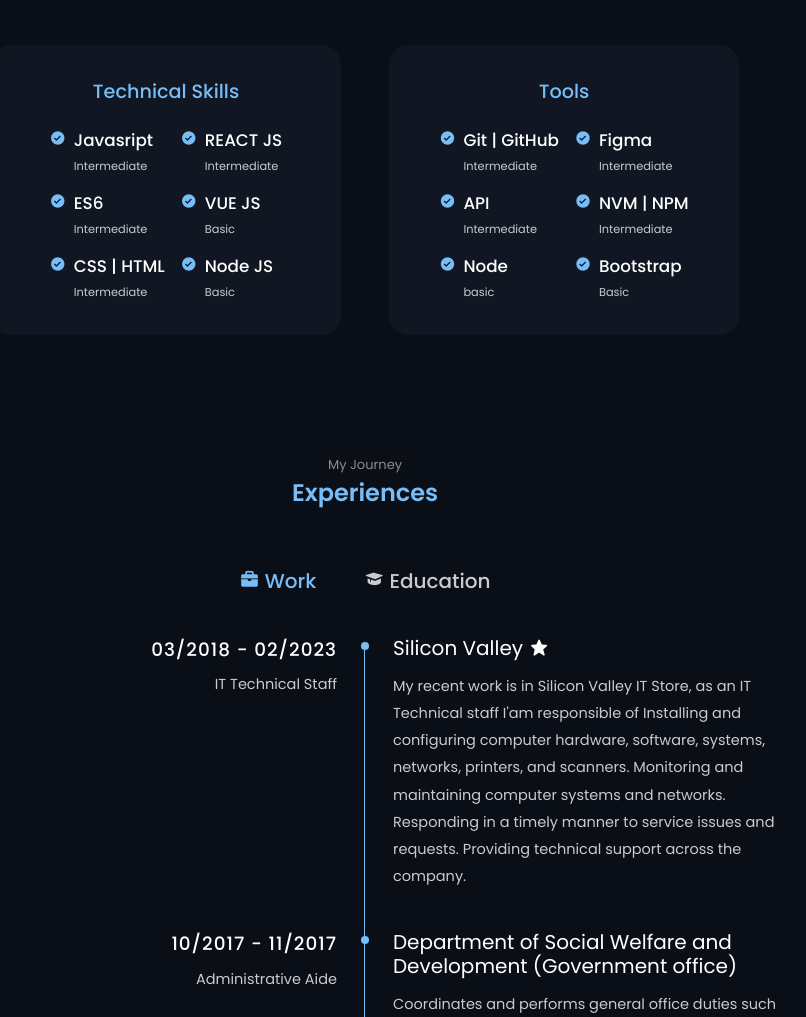
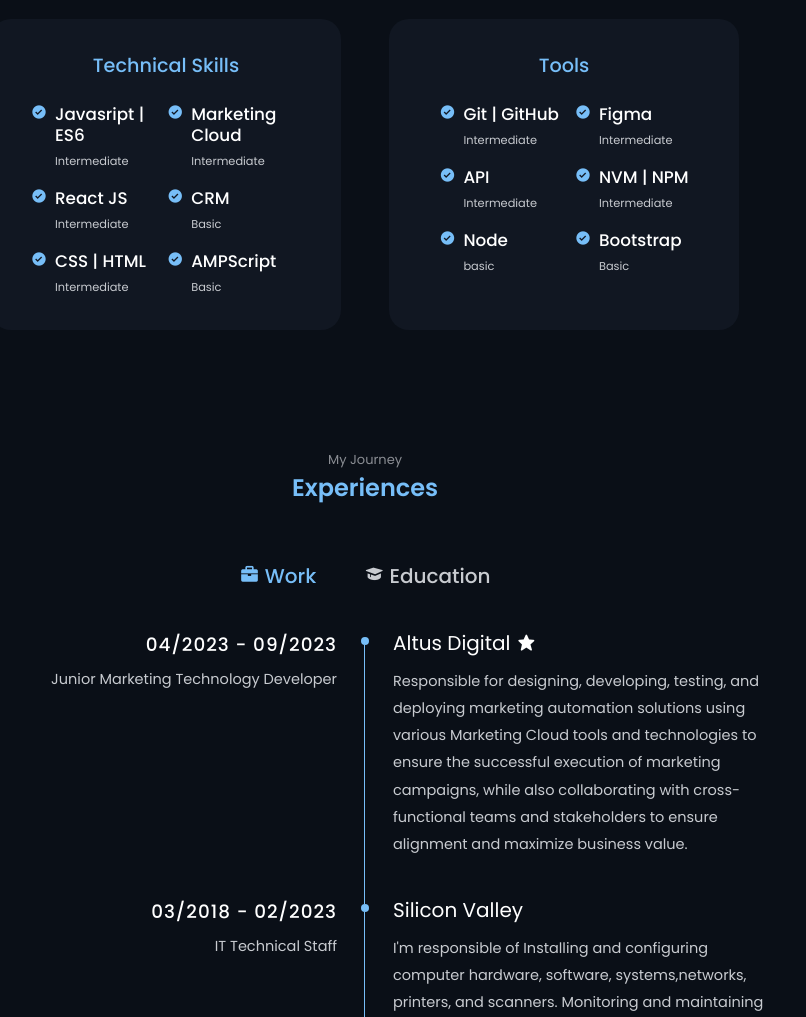
Before and after one commit to Jon20-Webdev/portfolio-main, a plain HTML site: page index.html in a window 1280 px wide. Shown: the part 1783-2800 px from the top of the page, without its empty margins (275-1081 px from the left). Drawn offline with nearby package versions, Linux system fonts and the light colour scheme.

Commit message:
Updated Status

```diff
--- a/index.html
+++ b/index.html
@@ -18,7 +18,7 @@
 		<link rel="stylesheet" href="assets/css/styles.css" />
 
 		<script src="assets/js/main.js" defer></script>
-		<title>Portfolio - Jon Palencia</title>
+		<title>Jon Palencia - Portfolio</title>
 	</head>
 	<body id="body">
 		<!--=============== HEADER ===============-->
@@ -96,11 +96,11 @@
 					<div class="home__data">
 						<span class="home__greeting">Hello, I'm</span>
 						<h1 class="home__name">Jon Palencia</h1>
-						<h3 class="home__education">Web Developer</h3>
+						<h3 class="home__education">Web Developer | Salesforce Marketing Cloud Specialist</h3>
 						<div class="home__buttons">
 							<a
 								download=""
-								href="assets/pdf/my-resume.pdf"
+								href="assets/pdf/JonPalencia_CV.pdf"
 								class="button button--ghost"
 								>Resume</a
 							>
@@ -158,8 +158,8 @@
 						<div class="about__info">
 						</div>
 						<p class="about__description">
-							I am a passionate Web Developer with 5 years' relevant experience in IT industry field. Recently I pivoted my career from IT Technical staff to Web Development. I decided to go above and beyond my skill-set for self development.</br></br>
-							In my journey to Web Development I always have the urge and determination to enhance my skills and knowledge to be more and more better by implementing a Project driven journey. <br><br>
+							I am a passionate Developer. Experienced Salesforce Marketing Cloud Specialist in designing and implementing customer journeys, email marketing, automation, and analytics. </br></br>
+							In my journey to Web Development I always have the urge and determination to enhance my skills and knowledge to be more and better by implementing a Project driven journey. <br><br>
 
 							Skilled in conceptualizing designing and development, containing logical solutions to business problems.
 						</p>
@@ -180,7 +180,7 @@
 								<div class="skills__data">
 									<i class="bx bxs-check-circle"></i>
 									<div>
-										<h3 class="skills__name">Javasript</h3>
+										<h3 class="skills__name">Javasript | ES6</h3>
 										<span class="skills__level">Intermediate</span>
 									</div>
 								</div>
@@ -188,7 +188,7 @@
 								<div class="skills__data">
 									<i class="bx bxs-check-circle"></i>
 									<div>
-										<h3 class="skills__name">ES6</h3>
+										<h3 class="skills__name">React JS</h3>
 										<span class="skills__level">Intermediate</span>
 									</div>
 								</div>
@@ -205,7 +205,7 @@
 								<div class="skills__data">
 									<i class="bx bxs-check-circle"></i>
 									<div>
-										<h3 class="skills__name">REACT JS</h3>
+										<h3 class="skills__name">Marketing Cloud</h3>
 										<span class="skills__level">Intermediate</span>
 									</div>
 								</div>
@@ -213,7 +213,7 @@
 								<div class="skills__data">
 									<i class="bx bxs-check-circle"></i>
 									<div>
-										<h3 class="skills__name">VUE JS</h3>
+										<h3 class="skills__name">CRM</h3>
 										<span class="skills__level">Basic</span>
 									</div>
 								</div>
@@ -221,7 +221,7 @@
 								<div class="skills__data">
 									<i class="bx bxs-check-circle"></i>
 									<div>
-										<h3 class="skills__name">Node JS</h3>
+										<h3 class="skills__name">AMPScript</h3>
 										<span class="skills__level">Basic</span>
 									</div>
 								</div>
@@ -321,6 +321,30 @@
 								<div class="experience__dot__mobile"></div>
 								<div class="experience__data">
 									<div class="experience__calendar">
+										<h2>04/2023 - 09/2023</h2>
+										<p>Junior Marketing Technology Developer</p>
+									</div>
+
+									<div class="experience__separate">
+										<span class="experience__rounder"></span>
+										<span class="experience__line"></span>
+									</div>
+									<div>
+										<h3 class="experience__title">
+											Altus Digital <i class="bx bxs-star"></i>
+										</h3>
+										<span class="experience__subtitle">
+											Responsible for designing, developing, testing, and deploying marketing automation solutions using various Marketing Cloud tools and technologies to ensure the successful execution of marketing campaigns, while also collaborating with cross-functional teams and stakeholders to ensure alignment and maximize business value.
+										</span>
+									</div>
+								</div>
+							</div>
+
+							<!--=============== EXPERIENCE 2 ===============-->
+							<div class="experience__data__container">
+								<div class="experience__dot__mobile"></div>
+								<div class="experience__data">
+									<div class="experience__calendar">
 										<h2>03/2018 - 02/2023</h2>
 										<p>IT Technical Staff</p>
 									</div>
@@ -331,16 +355,16 @@
 									</div>
 									<div>
 										<h3 class="experience__title">
-											Silicon Valley <i class="bx bxs-star"></i>
+											Silicon Valley
 										</h3>
 										<span class="experience__subtitle">
-											My recent work is in Silicon Valley IT Store, as an IT Technical staff I'am responsible of Installing and configuring computer hardware, software, systems, networks, printers, and scanners. Monitoring and maintaining computer systems and networks. Responding in a timely manner to service issues and requests. Providing technical support across the company.
+											I'm responsible of Installing and configuring computer hardware, software, systems,networks, printers, and scanners. Monitoring and maintaining computer systems and networks. Responding in a timely manner to service issues and requests. Providing technical support across the company.
 										</span>
 									</div>
 								</div>
 							</div>
 
-							<!--=============== EXPERIENCE 2 ===============-->
+							<!--=============== EXPERIENCE 3 ===============-->
 							<div class="experience__data__container">
 								<div class="experience__dot__mobile"></div>
 								<div class="experience__data">
@@ -365,7 +389,7 @@
 								</div>
 							</div>
 
-							<!--=============== EXPERIENCE 3 ===============-->
+							<!--=============== EXPERIENCE 4 ===============-->
 							<div class="experience__data__container">
 								<div class="experience__dot__mobile"></div>
 								<div class="experience__data">
@@ -484,6 +508,11 @@
 							</div>
 						</div>
 
+						<!-- New Container -->
+
+
+						<!-- New Container -->
+
 						<div class="services__card">
 							<h3 class="service__title">
 								Frameworks React JS
@@ -536,7 +565,7 @@
 
 						<div class="services__card">
 							<h3 class="service__title">
-								Responsive web design
+								Marketing Cloud Specialist
 							</h3>
 							<span class="services__button"
 								>See More
@@ -550,7 +579,7 @@
 										Responsive design
 									</h3>
 									<p class="services__modal-description">
-										Designing and developing websites applications that provide an optimal user experience across all devices, including:
+										Designing, developing, testing, and deploying marketing automation solutions using various Marketing Cloud tools and technologies to ensure the successful execution of marketing campaigns, while also collaborating with cross-functional teams and stakeholders to ensure alignment and maximize business value.
 									</p>
 
 									<ul class="services__modal-list">
@@ -558,27 +587,27 @@
 											<i
 												class="bx bx-check services__modal-icon"
 											></i>
-											<p class="services__modal-info">Desktop</p>
+											<p class="services__modal-info">Salesforce Marketing Cloud</p>
 										</li>
 
 										<li class="services__modal-item">
 											<i
 												class="bx bx-check services__modal-icon"
 											></i>
-											<p class="services__modal-info">Laptops</p>
+											<p class="services__modal-info">Salesforce CRM</p>
 										</li>
 										<li class="services__modal-item">
 											<i
 												class="bx bx-check services__modal-icon"
 											></i>
-											<p class="services__modal-info">Tablets</p>
+											<p class="services__modal-info">Certified Marketing Cloud Email Specialist</p>
 										</li>
 										<li class="services__modal-item">
 											<i
 												class="bx bx-check services__modal-icon"
 											></i>
 											<p class="services__modal-info">
-												Smartphones
+												Marketing Automation
 											</p>
 										</li>
 									</ul>
@@ -591,8 +620,8 @@
 
 			<!--=============== WORK ===============-->
 			<section class="work section" id="work">
-				<span class="section__subtitle">My Skills Demonstrate Through</span>
-				<h2 class="section__title">Recent Projects</h2>
+				<span class="section__subtitle">My Web Development Skills Demonstrate Through</span>
+				<h2 class="section__title">Personal Projects</h2>
 
 				<div class="work__container container grid">
 					<div class="work__card mix web">
```
Also changed, not shown: 1 other file.
